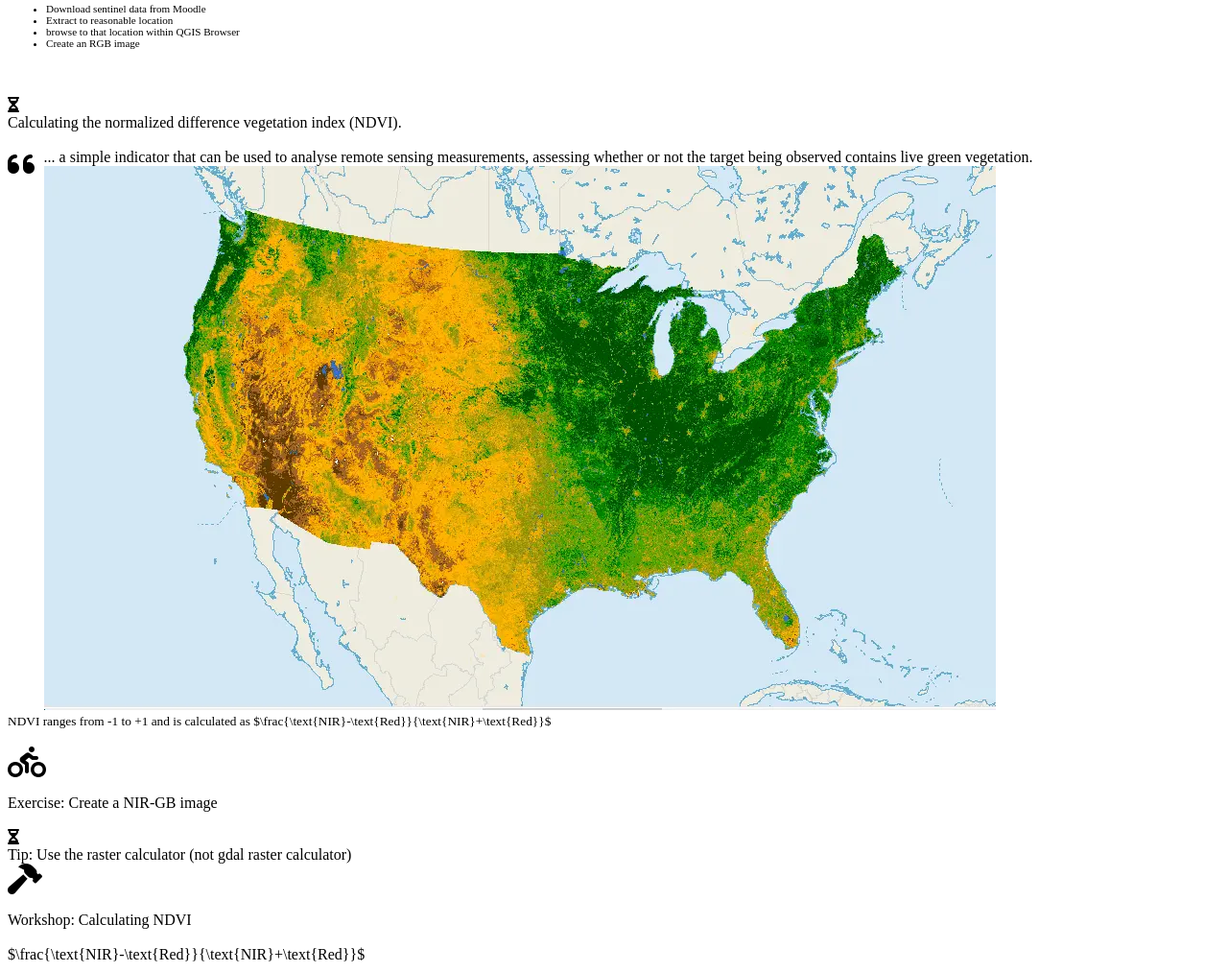
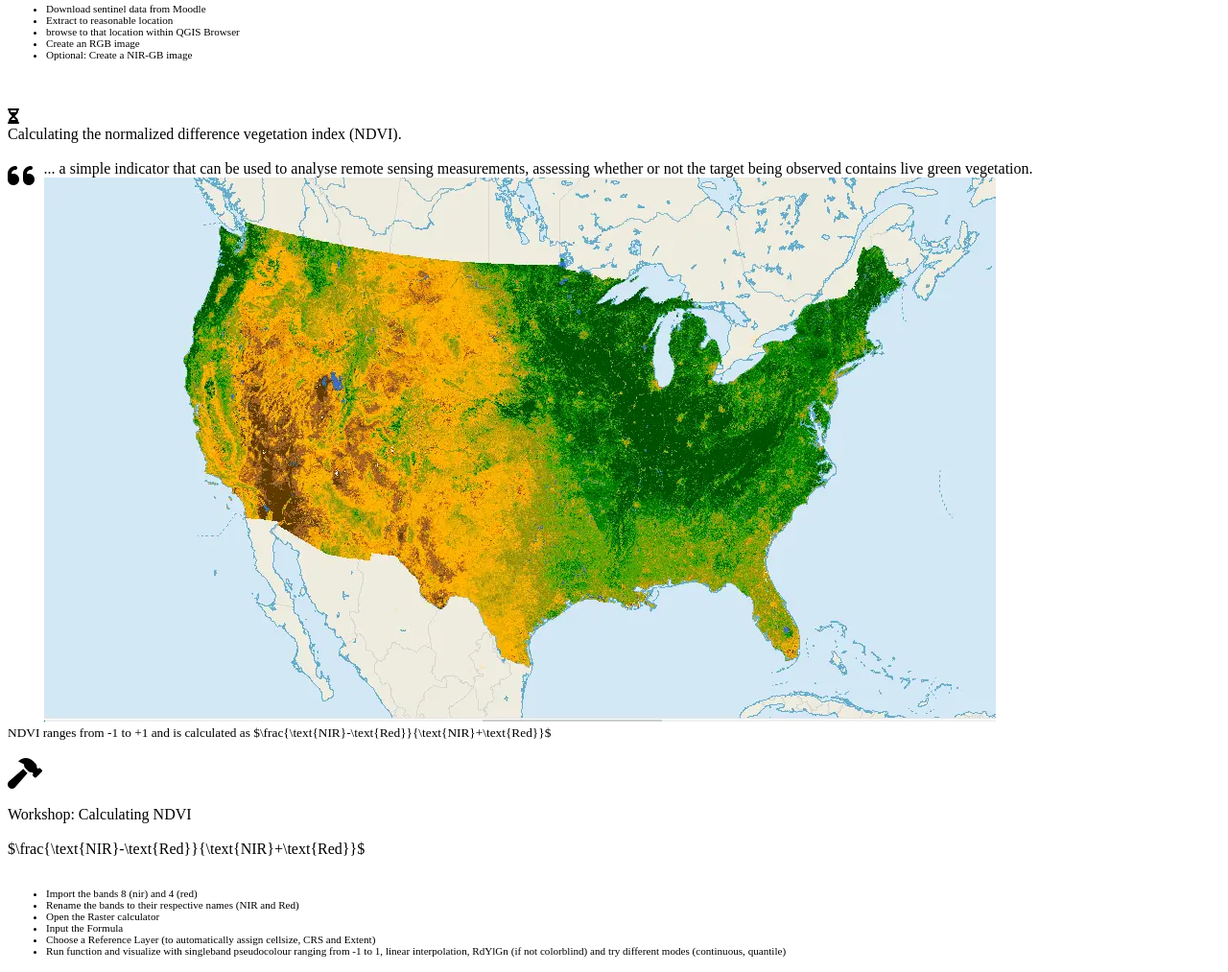
Before and after one commit to remote-sensing-zhaw/QGIS-introduction, a plain HTML site: page index.html in a window 1280 px wide. Shown: the part 10987-12000 px from the top of the page at 96% size. Drawn offline with Linux system fonts and the light colour scheme; a script that the page names is missing.

Commit message:
merged rgb with nirgb exercise

```diff
--- a/index.html
+++ b/index.html
@@ -1000,12 +1000,15 @@
                         <li>Extract to reasonable location</li>
                         <li>browse to that location within QGIS Browser</li>
                         <li>Create an RGB image</li>
+                        <li>Optional: Create a NIR-GB image</li>
                     </ul>
                     <br> <br>
                     <i class="fa-solid fa-hourglass"></i>
                     <countdown time="600" autostart="yes" />
 
                 </section>
+
+
 
                 <section>
 
@@ -1027,19 +1030,7 @@
                     </figcaption>
                 </section>
                 <section><img data-src="images/ndvi.png"> </section>
-                <section>
-                    <i class="fa-solid fa-person-biking fa-2x" style=""></i><br><br>
 
-                    Exercise: Create a NIR-GB image <br> <br>
-
-
-                    <i class="fa-solid fa-hourglass"></i>
-                    <countdown time="300" autostart="yes" />
-                    <aside class="notes">
-                        Tip: Use the raster calculator (not gdal raster calculator)
-                    </aside>
-
-                </section>
                 <section>
 
                     <i class="fa-solid fa-hammer fa-2x"></i> <br> <br>
```
